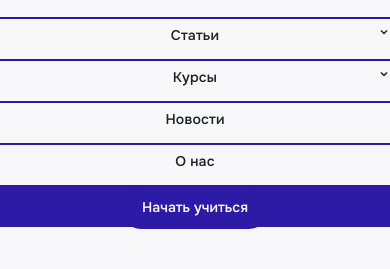
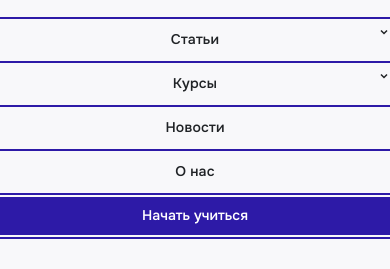
Before and after one commit to Uifea/landing_test, a website: page src/index.html in a window 390 px wide. Both pictures are taken after a click on the button 370 px from the left and 36 px from the top of the page. Shown: the part 49-318 px from the top of the page. Drawn offline with nearby package versions, Linux system fonts and the light colour scheme; files that its build step writes are made by us from their sources.

Commit message:
Правка меню-гамбургера

```diff
--- a/src/scss/style.scss
+++ b/src/scss/style.scss
@@ -776,25 +776,41 @@ body {
     }
 
     .site-list__item {
+        display: flex;
+        justify-content: center;
+        align-items: center;
         margin-left: 0;
         font-size: 14px;
-        height: 40px;
+        height: 42px;
         width: 100%;
         border-top: 2px solid #2D1AA7;
         text-align: center;
 
         &--btn {
-            background-color: #2D1AA7;
+            border-bottom: 2px solid #2D1AA7;
         }
 
         &--active {
             height:auto;
         }
     }
+
+    .modal-open {
+        width: 100%;
+        border-radius: unset;
+        border: none;
+    }
+
+    .site-list__item.dropdown {
+        flex-direction: column;
+    }
+
     .dropdown {
         padding-right: 0;
 
+
         &__list {
+            width: 100%;
             position: relative;
             z-index: 5;
         }
```
Also changed, not shown: dist/css/style.css, dist/css/style.min.css.
